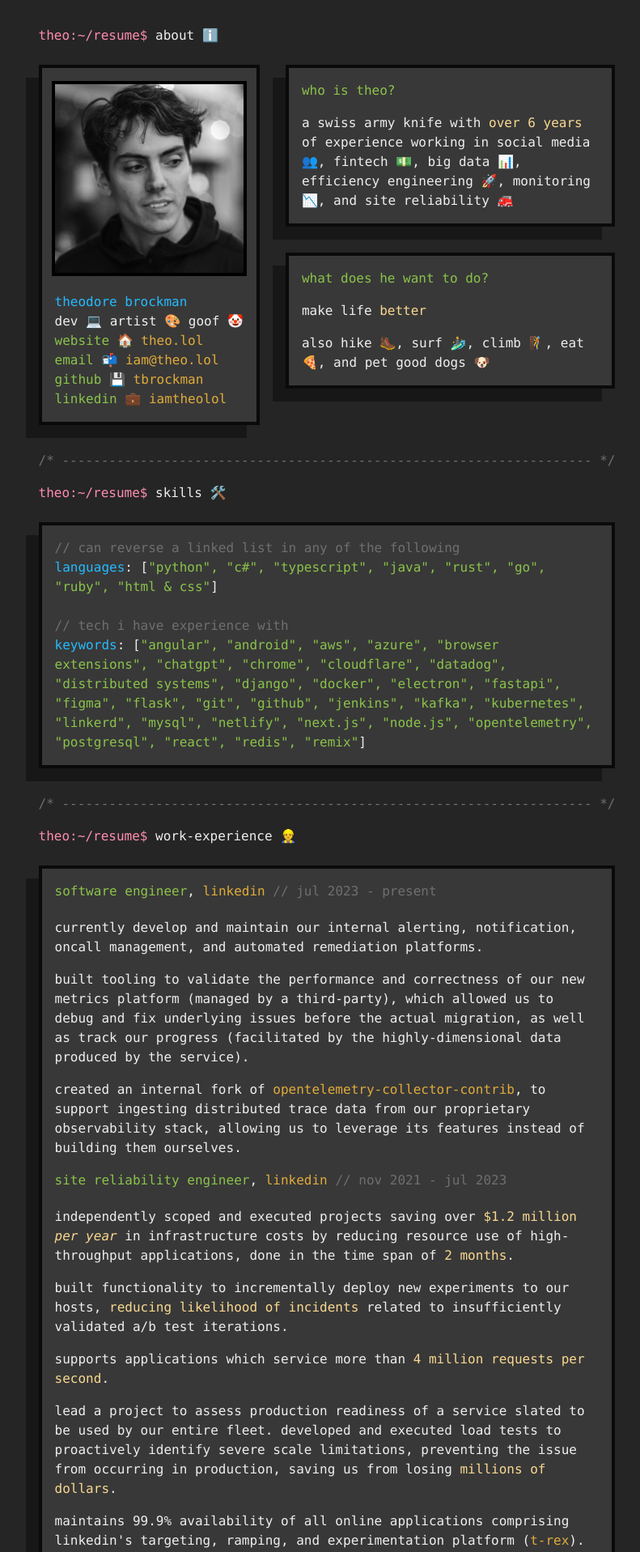
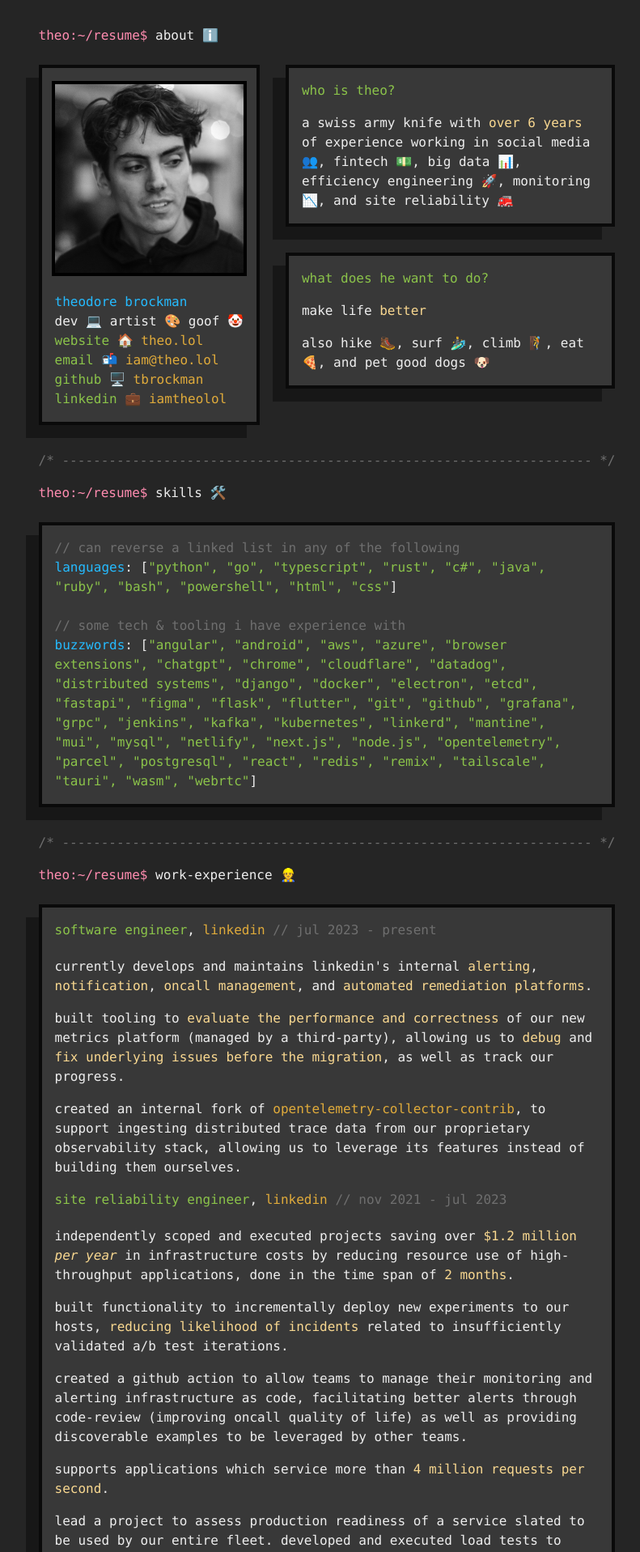
Before and after one commit to tbrockman/tbrockman.github.io, a Jekyll site: the page built from resume.html, in a window 1280 px wide. Shown: the top 1917 px of the page at 81% size, without its empty margins (236-1027 px from the left). Built offline with Jekyll 4.4.1, drawn with Linux system fonts in a browser that asks for light colours; some of the changed text lies outside the part shown.

Commit message:
Update resume and some styling.

```diff
--- a/_sass/resume.scss
+++ b/_sass/resume.scss
@@ -141,7 +141,7 @@ pre {
 	color: #25bbff;
 }
 
-.metric {
+.light-gold {
 	color: #f9d890;
 }
 
@@ -154,7 +154,7 @@ pre {
 }
 
 div {
-	line-break: auto;
+	line-break: normal;
 }
 
 body {
@@ -196,6 +196,9 @@ div.section {
 
 	.section-separator-lines {
 		overflow: hidden;
+	}
+
+	>span {
 		white-space: nowrap;
 	}
 }
@@ -284,7 +287,7 @@ div.section {
 	column-gap: 2rem;
 }
 
-.column > .floating-block {
+.column>.floating-block {
 	margin-bottom: 2rem;
 	display: inline-block;
 }
@@ -308,7 +311,12 @@ div.section {
 }
 
 .open-source-header {
-	display: flex;
+	font-size: 0;
+}
+
+.open-source-header>span {
+	font-size: 1rem;
+	word-break: break-word;
 }
 
 .education-section {
@@ -335,7 +343,7 @@ div.section {
 	width: fit-content;
 }
 
-.main-banner > img {
+.main-banner>img {
 	width: 100%;
 	border: 4px solid black;
 	margin-bottom: 0.5rem;
@@ -360,3 +368,11 @@ div.section {
 	display: flex;
 	flex-direction: column;
 }
+
+.projects-body>p:first-of-type {
+	margin-top: 0;
+}
+
+.open-source-body>p:first-of-type {
+	margin-top: 0;
+}
--- a/resume.html
+++ b/resume.html
@@ -21,14 +21,14 @@ layout: resume
 						<div class="contact-link-section">
 							<div class='green'>
 								website 🏠 <a class="gold contact-section-link" title="theo's website"
-									href="/">theo.lol</a>
+									href="https://theo.lol">theo.lol</a>
 							</div>
 							<div class='green'>
 								email 📬 <a class="gold contact-section-link" title="theo's email"
 									href="mailto:iam@theo.lol">iam@theo.lol </a>
 							</div>
 							<div class="green">
-								github 💾 <a class="gold contact-section-link" title="theo's github"
+								github 🖥️ <a class="gold contact-section-link" title="theo's github"
 									href="https://github.com/tbrockman">tbrockman</a>
 							</div>
 							<div class='green'>
@@ -46,7 +46,7 @@ layout: resume
 							<span class="green">who is theo?</span>
 						</p>
 						<p>
-							a swiss army knife with <span class='metric'>over 6 years</span> of experience
+							a swiss army knife with <span class='light-gold'>over 6 years</span> of experience
 							working
 							in social media 👥, fintech 💵, big data 📊, efficiency engineering 🚀, monitoring 📉, and
 							site reliability 🚒
@@ -56,7 +56,7 @@ layout: resume
 						<p>
 							<span class="green">what does he want to do?</span>
 						</p>
-						<p>make life <span class="metric">better</span>
+						<p>make life <span class='light-gold'>better</span>
 						</p>
 						<p>also hike 🥾, surf 🏄‍♂️, climb 🧗, eat 🍕, and pet
 							good dogs 🐶
@@ -78,25 +78,30 @@ layout: resume
 			</div>
 			<div class="skills floating-block">
 				<div class="skill">
-					<p class="comment-grey">// can reverse a linked list in any of the following</p>
-					<span class="blue">Languages</span><span class="white">:&nbsp</span><span
-						class="white">[</span><span class="green">"Python", "C#", "Typescript", "Java", "Rust", "Go",
-						"Ruby", "HTML & CSS"</span><span class="white">]</span>
+					<p class="comment-grey">// can reverse a linked list in any of the following
+						<span class="blue">Languages</span><span class="white">:&nbsp</span><span
+							class="white">[</span><span class="green">"Python", "Go", "Typescript", "Rust", "C#",
+							"Java",
+							"Ruby", "Bash", "Powershell", "HTML", "CSS"</span><span class="white">] <span
+								class="comment-grey">
+					</p></span>
+
 				</div>
 				<div class="skill">&nbsp;</div>
 				<div class="skill">
-					<p class="comment-grey">// tech I have experience with</p>
+					<p class="comment-grey">// some tech & tooling I have experience with</p>
 				</div>
 				<div class="skill">
-					<span class="blue">Keywords</span><span class="white">:&nbsp</span><span class="white">[</span><span
-						class="green">"Angular", "Android", "AWS", "Azure", "Browser
+					<span class="blue">Buzzwords</span><span class="white">:&nbsp</span><span
+						class="white">[</span><span class="green">"Angular", "Android", "AWS", "Azure", "Browser
 						Extensions", "ChatGPT",
 						"Chrome", "Cloudflare",
-						"Datadog", "Distributed Systems", "Django", "Docker", "Electron", "FastAPI", "Figma", "Flask",
-						"Git", "GitHub", "Jenkins", "Kafka", "Kubernetes",
-						"Linkerd", "MySQL", "Netlify", "Next.js",
-						"Node.js", "OpenTelemetry", "PostgreSQL", "React", "Redis",
-						"Remix"</span><span class="white">]</span>
+						"Datadog", "Distributed Systems", "Django", "Docker", "Electron", "etcd", "FastAPI", "Figma",
+						"Flask", "Flutter",
+						"Git", "GitHub", "Grafana", "grpc", "Jenkins", "Kafka", "Kubernetes",
+						"Linkerd", "Mantine", "MUI", "MySQL", "Netlify", "Next.js",
+						"Node.js", "OpenTelemetry", "Parcel", "PostgreSQL", "React", "Redis",
+						"Remix", "Tailscale", "Tauri", "WASM", "webrtc"</span><span class="white">]</span>
 				</div>
 			</div>
 		</div>
@@ -121,15 +126,19 @@ layout: resume
 					</div>
 					<div class="work-experience-body">
 						<p>
-							Currently develop and maintain our internal alerting, notification,
-							oncall management, and
-							automated remediation platforms.
+							Currently develops and maintains LinkedIn's internal <span
+								class='light-gold'>alerting</span>,
+							<span class='light-gold'>notification</span>,
+							<span class='light-gold'>oncall management</span>, and
+							<span class='light-gold'>automated remediation platforms</span>.
 						</p>
 						<p>
-							Built tooling to validate the performance and correctness of our new metrics
-							platform (managed by a third-party), which allowed us to debug and fix underlying
-							issues before the actual migration, as well as track our progress
-							(facilitated by the highly-dimensional data produced by the service).
+							Built tooling to <span class='light-gold'>evaluate the performance and correctness</span> of
+							our new
+							metrics
+							platform (managed by a third-party), allowing us to <span class='light-gold'>debug</span>
+							and <span class='light-gold'>fix underlying
+								issues before the migration</span>, as well as track our progress.
 						</p>
 						<p>
 							Created an internal fork of <a
@@ -151,35 +160,36 @@ layout: resume
 					</div>
 					<div class="work-experience-body">
 						<p>
-							Independently scoped and executed projects saving over <span class='metric'>$1.2 million
+							Independently scoped and executed projects saving over <span class='light-gold'>$1.2 million
 								<i>per year</i></span> in infrastructure costs by reducing resource use of
 							high-throughput
-							applications, done in the time span of <span class='metric'>2 months</span>.
+							applications, done in the time span of <span class='light-gold'>2 months</span>.
 						</p>
 						<p>
 							Built functionality to incrementally deploy new experiments to our hosts,
-							<span class='metric'>reducing likelihood of incidents</span> related to insufficiently
+							<span class='light-gold'>reducing likelihood of incidents</span> related to insufficiently
 							validated A/B test iterations.
 						</p>
-						<!-- <p>
+						<p>
 							Created a GitHub Action to allow teams to manage their monitoring and alerting
-							infrastructure (for our proprietary observability stack) in code, allowing for learning
-							opportunities during code-review (improving oncall quality of life) as well as providing
-							queryable examples to be leveraged by others.
-						</p> -->
+							infrastructure as code, facilitating better alerts through code-review (improving oncall
+							quality of life) as well as providing
+							discoverable examples to be leveraged by other teams.
+						</p>
 						<p>
-							Supports applications which service more than <span class='metric'>4 million requests per
+							Supports applications which service more than <span class='light-gold'>4 million requests
+								per
 								second</span>.
 						</p>
 						<p>
 							Lead a project to assess production readiness of a service slated to be used by our entire
 							fleet. Developed and executed load tests to proactively identify severe scale limitations,
 							preventing the issue from occurring in production, saving us from losing <span
-								class='metric'>millions
-								of dollars</span>.
+								class='light-gold'>millions
+								of dollars</span> due to widespread outages.
 						</p>
 						<p>
-							Maintains 99.9% availability of all online applications comprising LinkedIn's targeting,
+							Maintained 99.9% availability of all online applications comprising LinkedIn's targeting,
 							ramping, and experimentation platform (<a class="gold"
 								href="https://engineering.linkedin.com/teams/data/analytics-platform-apps/data-applications/t-rex">T-REX</a>).
 						</p>
@@ -198,17 +208,17 @@ layout: resume
 							Created a browser registration funnel for our
 							previously mobile-only application, reducing cost of
 							user acquisition by
-							<span class="metric">50%</span> and paving the way
+							<span class='light-gold'>50%</span> and paving the way
 							for future investment into a cross-platform target
 							for application development.
 						</p>
 						<p>
 							Created a Python tool to automate deployments our main monolith as well as
 							other legacy C# applications, eliminating
-							<span class="metric"></span>
+							<span class='light-gold'></span>
 							all deployment-related issues</span>. Included writing thorough documentation and
 							training
-							<span class="metric">30+ developers</span> on tools
+							<span class='light-gold'>30+ developers</span> on tools
 							use, which allowed engineers to confidently and
 							safely deploy legacy code without fear of user
 							impact.
@@ -218,7 +228,8 @@ layout: resume
 							to show each other appreciation through coin emojis,
 							dubbed "Earnin Coin", which went viral internally.
 							Regularly reached
-							<span class="metric">100s of weekly transactions</span>. Included a real economy, a weekly
+							<span class='light-gold'>100s of weekly transactions</span>. Included a real economy, a
+							weekly
 							leaderboard to
 							celebrate high coin earners, and was consistently
 							touted as making employees feel better about giving
@@ -233,7 +244,7 @@ layout: resume
 						<span class="white">,&nbsp;</span>
 						<span><a href="https://brockman-consulting.com/" class="gold">Brockman
 								Consulting</a>&nbsp</span>
-						<span class="comment-grey">// Nov. 2018 – March 2019</span>
+						<span class="comment-grey">// Nov. 2018 - March 2019</span>
 					</div>
 					<div class="work-experience-body">
 						<p>
@@ -280,107 +291,127 @@ layout: resume
 		<div class="projects-section section">
 			<div class="section-icon-container">
 				<div class="pink">theo:~/resume$&nbsp;</div>
-				<div>projects 📁</div>
+				<div>personal-projects 📁</div>
 			</div>
 			<div class="column-container">
 				<div class="column">
 					<div class="project floating-block">
 						<div class="projects-header">
-							<span class="green">prune</span>
-							<span class="white">:&nbsp</span>
-							<span><a class="gold"
-									href="https://chrome.google.com/webstore/detail/prune/gblddboefgbljpngfhgekbpoigikbenh">🔗
-									link</a></span>
+							<span class="green">prune 🍇</span>
 						</div>
 						<div class="projects-body">
 							<p>
-								A small browser extension to help you trim your garden of tabs (available on chrome,
-								edge, and firefox).
-								<a class="gold" href="https://github.com/tbrockman/prune">You can check out the source
-									code here.</a>
+								A small browser extension to help you trim your garden of tabs.
+							</p>
+							<p>
+								Beloved by its few users, currently rated 5.0 ⭐
+							</p>
+							<p>
+								<span><a class="gold"
+										href="https://chrome.google.com/webstore/detail/prune/gblddboefgbljpngfhgekbpoigikbenh">🌈
+										chrome</a></span>
+								<span><a class="gold"
+										href="https://microsoftedge.microsoft.com/addons/detail/prune/ideengngoaeoamicacnpipkdmpledphd">🌊
+										edge</a></span>
+								<span><a class="gold"
+										href="https://addons.mozilla.org/en-US/firefox/addon/prune-tabs/">🔶
+										firefox</a></span>
+
+								<span><a class="gold" href="https://github.com/tbrockman/prune">🖥️
+										github</a></span>
 							</p>
 						</div>
 					</div>
 					<div class="project floating-block">
 						<div class="projects-header">
-							<span class="green">otel-browser-extension</span>
-							<span class="white">:&nbsp</span>
-							<span><a class="gold"
-									href="https://chromewebstore.google.com/detail/opentelemetry-browser-ext/bgjeoaohfhbfabbfhbafjihbobjgniag">🔗
-									link</a></span>
-						</div>
-						<div class="projects-body">
-							<p>
-								A Chrome extension to automatically instrument all webpages to track
-								events and interactions, emitting them as OpenTelemetry traces.
-								<a class="gold"
-									href="https://github.com/tbrockman/opentelemetry-browser-extension">github</a>
-							</p>
-						</div>
-					</div>
-					<div class="project floating-block">
-						<div class="projects-header">
-							<span class="green">parcel-resolver-inlinefunc</span>
-							<span class="white">:&nbsp</span>
-							<span><a class="gold" href="https://github.com/tbrockman/parcel-resolver-inlinefunc">🔗
-									link</a></span>
-						</div>
-						<div class="projects-body">
-							<p>
-								A Parcel resolver to embed an imported Javascript function as a single bundle. useful in
-								chrome extensions and other environments where functions may be JSON serialized before
-								execution.
-								<a class="gold"
-									href="https://github.com/tbrockman/opentelemetry-browser-extension">github</a>
-							</p>
-						</div>
-					</div>
-					<div class="project floating-block">
-						<div class="projects-header">
-							<span class="green">personal website</span>
-							<span class="white">:&nbsp</span>
-							<span><a class="gold" href="/">theo.lol</a></span>
+							<span class="green">theo.lol 🏠</span>
 						</div>
 						<div class="projects-body">
 							<p>
 								My blog and showcase. Hosted on GitHub pages and written in plain ol' Javascript, HTML,
 								and CSS. It's small, it loads quickly, and it costs me $0.00.
 							</p>
+							<p>
+								<a class="gold" href="https://theo.lol">🔗 theo.lol</a>
+								<a class="gold" href="https://github.com/tbrockman/tbrockman.github.io">🖥️ github</a>
+							</p>
 						</div>
 					</div>
 					<div class="project floating-block">
 						<div class="projects-header">
-							<span class="green">turnip</span>
-							<span class="white">:&nbsp</span>
-							<span><a class="gold" href="/">theo.lol</a></span>
+							<span class="green">otel-browser-extension 🔭</span>
+						</div>
+						<div class="projects-body">
+							<p>
+								A Chrome extension to automatically instrument all webpages to track
+								events and interactions, emitting them as OpenTelemetry traces.
+							</p>
+							<p>
+								<a class="gold"
+									href="https://chromewebstore.google.com/detail/opentelemetry-browser-ext/bgjeoaohfhbfabbfhbafjihbobjgniag">🌈
+									chrome</a>
+								<a class="gold" href="https://github.com/tbrockman/opentelemetry-browser-extension">🖥️
+									github</a>
+							</p>
+						</div>
+					</div>
+					<div class="project floating-block">
+						<div class="projects-header">
+							<span class="green">parcel-resolver-inlinefunc 🏗️</span>
+						</div>
+						<div class="projects-body">
+							<p>
+								A Parcel plugin to allow embedding an imported Javascript function as a single
+								self-contained bundle (useful in
+								chrome extensions).
+							</p>
+							<p>
+								<a class="gold" href="https://github.com/tbrockman/parcel-resolver-inlinefunc">🖥️
+									github</a>
+								<a class="gold" href="https://www.npmjs.com/package/parcel-resolver-inlinefunc">💾
+									npm</a>
+							</p>
+						</div>
+					</div>
+					<div class="project floating-block">
+						<div class="projects-header">
+							<span class="green">turnip 🌱</span>
 						</div>
 						<div class="projects-body">
 							<p>
 								A proximity-based jukebox. Built as a personal project in university
-								to stop friends fighting over the aux cable. Allowed anyone within 100ft to search and
+								to stop friends fighting over the aux cable.
+							</p>
+							<p>
+								Allowed anyone within 100ft to search and
 								queue
 								Spotify songs on the host phone (without needing any authentication or sign-up).
+							</p>
+							<p>
+								<a class="gold" href="https://github.com/tbrockman/turnip">🖥️ github</a>
 							</p>
 						</div>
 					</div>
 					<div class="project floating-block">
 						<p class="projects-header">
-							<span class="green">auxb0x</span>
-							<span class="white">:&nbsp</span>
-							<span><a class="gold"
-									href="https://auxb0x.com?api=ax8G2Du7z38r5InOvvu9661kj4XgyCfz8cZSBOHT">auxb0x.com</a></span>
+							<span class="green">auxb0x 🎵</span>
 						</p>
 						<div class="projects-body">
 							<p>
-								A private website dedicated to playing my Soundcloud reposts and likes. Mainly built as
-								an exercise in designing a frontend audio player and accompanying backend.
+								A website dedicated to playing my Soundcloud reposts and likes. Built as
+								an exercise in designing a frontend audio player (and accompanying backend).
+							</p>
+							<p>
+								<a class="gold"
+									href="https://auxb0x.com?api=ax8G2Du7z38r5InOvvu9661kj4XgyCfz8cZSBOHT">🔗
+									auxb0x.com</a>
+								<a class="gold" href="https://github.com/tbrockman/auxbox-web-client">🖥️ github</a>
 							</p>
 						</div>
 					</div>
 					<div class="project floating-block">
 						<div class="projects-header">
-							<span class="green">schizophoner</span>
-							<span><a class="gold" href="https://github.com/tbrockman/schizophoner">github.com</a></span>
+							<span class="green">schizophoner 🎨</span>
 						</div>
 						<div class="projects-body">
 							<p>
@@ -389,6 +420,9 @@ layout: resume
 							<p>
 								Would simultaneously record and playback audio, buffering interesting noises and then
 								randomly swapping in something previously recorded.
+							</p>
+							<p>
+								<a class="gold" href="https://github.com/tbrockman/schizophoner">🖥️ github</a>
 							</p>
 						</div>
 					</div>
@@ -404,15 +438,30 @@ layout: resume
 		<div class="open-source-section section">
 			<div class="section-icon-container">
 				<div class="pink">theo:~/resume$&nbsp;</div>
-				<div>open-source 🌎</div>
+				<div>open-source-contributions 🌎</div>
 			</div>
 			<div class="column-container">
 				<div class="column">
 					<div class="open-source-item floating-block">
 						<div class="open-source-header">
-							<span class="green">atom</span>
-							<span class="white">&nbsp</span>
-							<span><a class="gold" href="https://atom.io">atom.io</a></span>
+							<span class="green">quickjs-emscripten ⚙️</span>
+						</div>
+						<div class="open-source-body">
+							<p>
+								Updated project to incorprate upstream changes to fix <a class="gold"
+									href="https://github.com/bellard/quickjs/issues/178">a stackoverflow vulnerability
+									in QuickJS</a>.
+							</p>
+							<p>
+								<a class="gold" href="https://github.com/justjake/quickjs-emscripten">🖥️ github</a>
+								<a class="gold" href="https://github.com/justjake/quickjs-emscripten/pull/125">📝
+									pull request</a>
+							</p>
+						</div>
+					</div>
+					<div class="open-source-item floating-block">
+						<div class="open-source-header">
+							<span class="green">atom ⚛️</span>
 						</div>
 						<div class="open-source-body">
 							<p>
@@ -423,51 +472,81 @@ layout: resume
 								<a class="gold" href="https://github.com/atom/find-and-replace">find-and-replace
 									package</a>.
 							</p>
+							<p>
+								<a class="gold" href="https://atom.io">🔗 atom.io</a>
+								<a class="gold" href="https://github.com/atom/find-and-replace/pull/932">📝
+									pull request</a>
+							</p>
 						</div>
 					</div>
 					<div class="open-source-item floating-block">
 						<div class="open-source-header">
-							<span class="green">linkerd2</span>
-							<span class="white">:&nbsp</span>
-							<span><a class="gold" href="https://linkerd.io">linkerd.io</a></span>
+							<span class="green">linkerd 🕸️</span>
 						</div>
 						<div class="open-source-body">
 							<p>
-								"What! Really? He’s a Linkerd contributor?!" ... I
+								"What! He's a Linkerd contributor?!" ... I
 								made some CSS changes to the website and fixed some
 								incorrect documentation.
 							</p>
+							<p>
+								<a class="gold" href="https://linkerd.io">🔗 linkerd.io</a>
+								<a class="gold" href="https://github.com/linkerd/website/pull/752">📝
+									pull request #1</a>
+								<a class="gold" href="https://github.com/linkerd/website/pull/783">📝
+									pull request #2</a>
+							</p>
 						</div>
 					</div>
-				</div>
-				<div class="column">
 					<div class="open-source-item floating-block">
 						<div class="open-source-header">
-							<span class="green">Review Board</span>
-							<span class="white">:&nbsp</span>
-							<span><a class="gold" href="https://reviewboard.org">reviewboard.org</a></span>
+							<span class="green">oasgen 🚀</span>
+						</div>
+						<div class="open-source-body">
+							<p>
+								Fixed swagger UI endpoint support for actix-web, as well as updated documentation and
+								added tests.
+							</p>
+							<p>
+								<a class="gold" href="https://github.com/kurtbuilds/oasgen">🖥️ github</a>
+								<a class="gold" href="https://github.com/kurtbuilds/oasgen/pull/12">📝
+									pull request</a>
+							</p>
+						</div>
+					</div>
+					<div class="open-source-item floating-block">
+						<div class="open-source-header">
+							<span class="green">Review Board 📌</span>
 						</div>
 						<div class="open-source-body">
 							<p>
 								Re-designed the Git diff viewer for mobile devices
-								and implemented a minor bug fix as part of a UCOSP
-								student project.
+								and implemented a minor bug fix as part of a university
+								student project in <a class="gold" href="https://ucosp.ca/">UCOSP</a>.
+							</p>
+							<p>
+								<a class="gold" href="https://reviewboard.org">🔗 reviewboard.org</a>
+								<a class="gold"
+									href="https://www.youtube.com/watch?v=_h0fPAEK2A8&list=PL-4cOKCxg2Mr7nqWqa9PwyDgwmRNaiQ9K&index=1">▶️
+									embarrassing youtube demo</a>
 							</p>
 						</div>
 					</div>
 					<div class="open-source-item floating-block">
 						<div class="open-source-header">
 							<span class="green">utterances</span>
-							<span class="white">:&nbsp</span>
-							<span><a class="gold" href="https://utteranc.es">utteranc.es</a></span>
 						</div>
 						<div class="open-source-body">
 							<p>
 								Forked and updated several components to eliminate
 								a security vulnerability.
-								<span><a class="gold"
-										href="https://theo.lol/security/github/oss/utterances/2020/11/02/hello-world.html">Read
-										about it here.</a></span>
+							</p>
+							<p>
+								<a class="gold" href="https://utteranc.es">🔗 utteranc.es</a>
+								<a class="gold"
+									href="https://theo.lol/security/github/oss/utterances/2020/11/02/hello-world.html">📰
+									blog
+									post</a>
 							</p>
 						</div>
 					</div>
```
